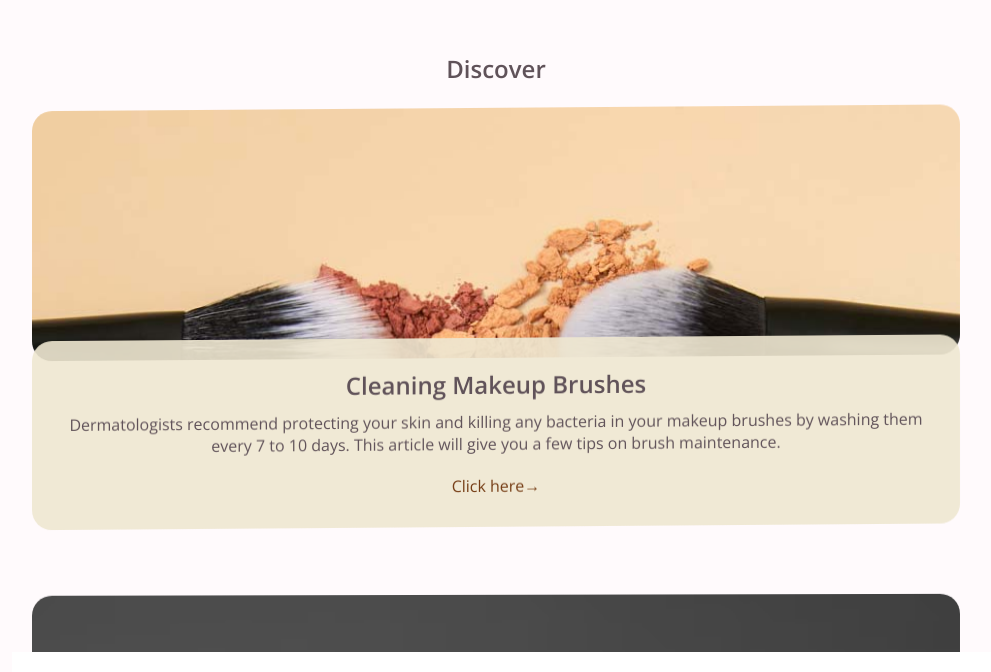
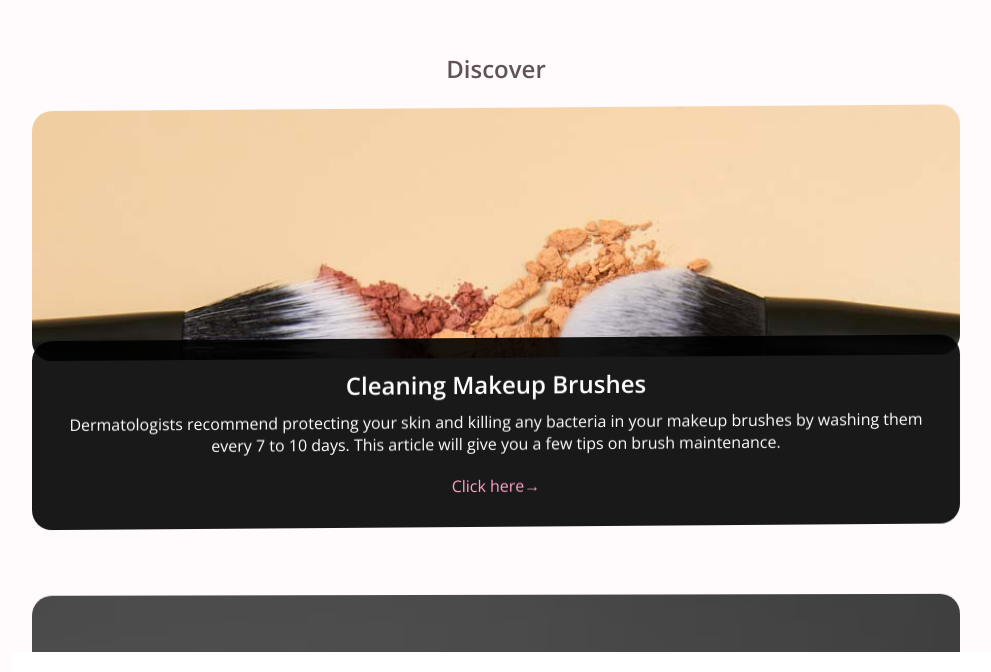
Before and after one commit to mehuynh/Dev-1-Final-Project, a plain HTML site: page discover.html in a window 1280 px wide. Shown: the part 128-800 px from the top of the page, without its empty margins (144-1135 px from the left). Drawn offline with nearby package versions, Linux system fonts and the light colour scheme.

Commit message:
color change for discover page

```diff
--- a/styles.css
+++ b/styles.css
@@ -498,7 +498,8 @@ input[type="date"] {
   z-index: 3;
   padding: 30px;
   border-radius: 20px;
-  background-color: rgba(239, 231, 209, 0.9);
+  background-color: rgba(0, 0, 0, 0.9);
+  color: white;
   margin-top: -20px;
   flex-grow: 1;
   transition: background-color 0.25s ease-in-out;
@@ -511,19 +512,19 @@ input[type="date"] {
   margin-bottom: 20px;
 }
 .section .project-container .project-info a {
-  color: rgb(117, 60, 20);
+  color: rgba(255, 163, 202);
   display: inline-block;
   text-decoration: none;
 }
 .section .project-container .project-info a:hover {
-  color: rgb(54, 73, 43);
+  color: rgb(251, 215, 230);
   text-decoration: underline;
 }
 .section .project-container:hover .project-info {
-  background-color: rgba(239, 231, 209, 0.7);
+  background-color: rgba(0, 0, 0, 0.85);
 }
 .section .project-container:hover h2 {
-  color: rgb(130, 89, 35);
+  color: rgba(255, 163, 202);
 }
 .section .project-container:hover {
   transform: scale(1.05);
```
